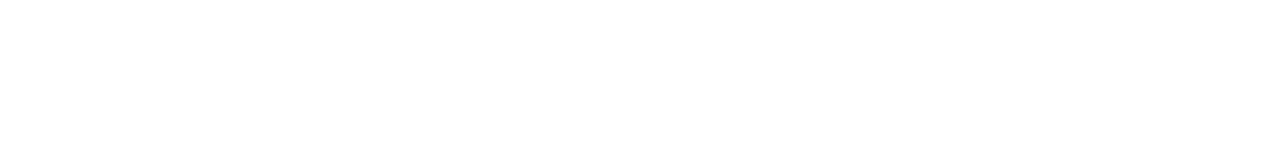
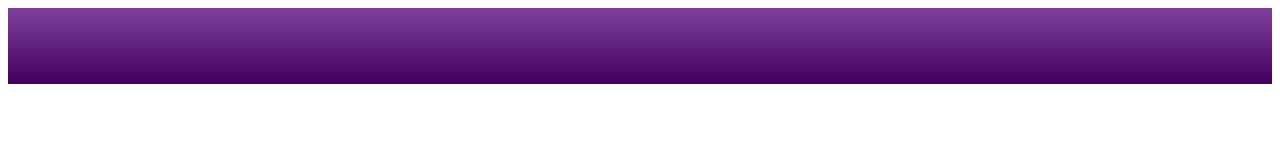
Before and after one commit to JacKooDesu/Site, a plain HTML site: page index.html in a window 1280 px wide. Drawn offline with Linux system fonts and the light colour scheme.

Commit message:
Test css

```diff
--- /dev/null
+++ b/css/main.css
@@ -0,0 +1,9 @@
+header {
+    /*position: absolute;*/
+    width: 100%;
+    height: 76px;
+    left: 0px;
+    top: 0px;
+
+    background: linear-gradient(180deg, #80409D 0%, #410060 100%);
+}
--- a/index.html
+++ b/index.html
@@ -2,10 +2,12 @@
 <html lang="en-us">
 
   <head>
+    <link rel="stylesheet" href="css/main.css">
     <meta charset="utf-8">
     <title>JAHU Site</title>
   </head>
 
   <body>
+    <header></header>
   </body>
 </html>
```
